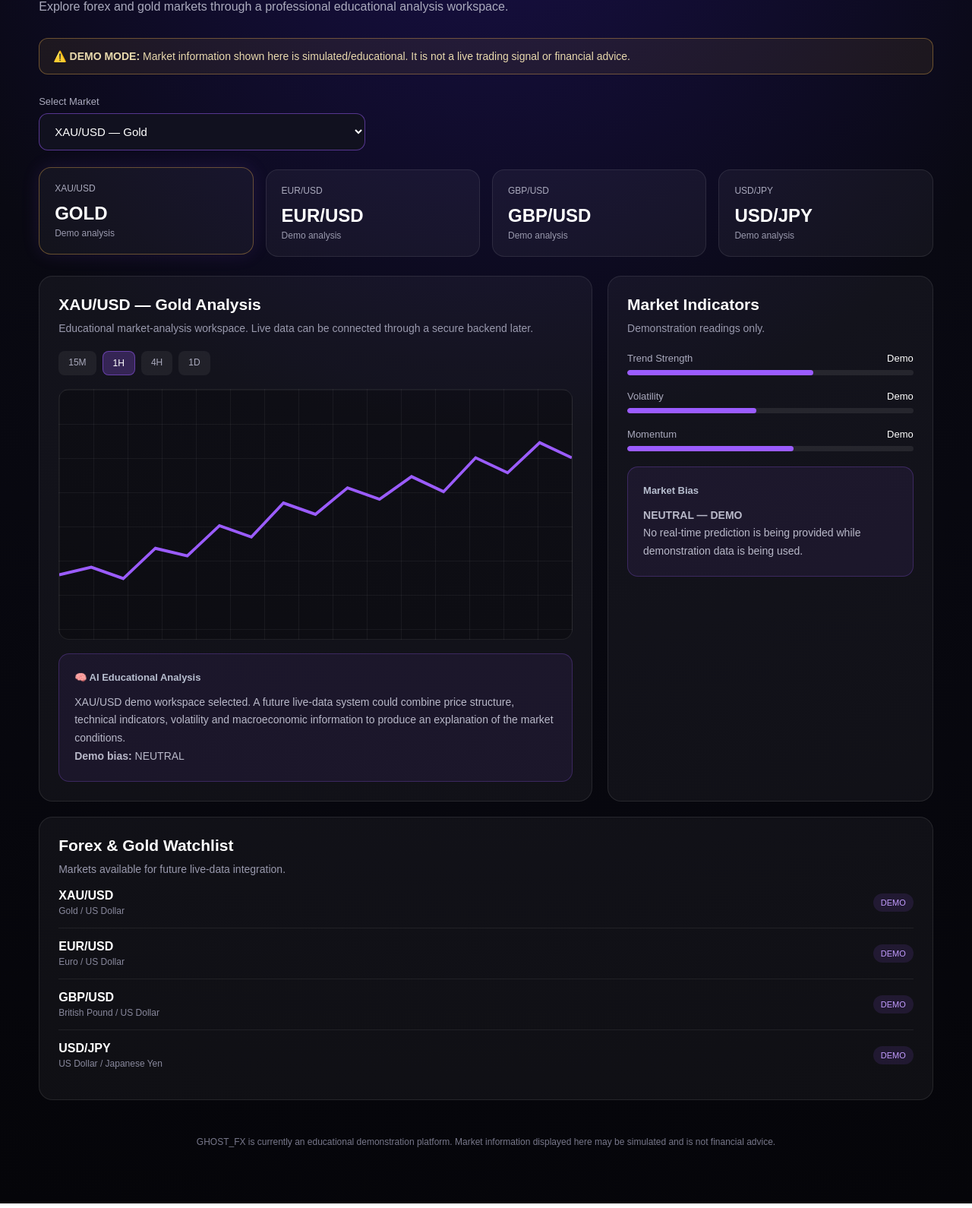
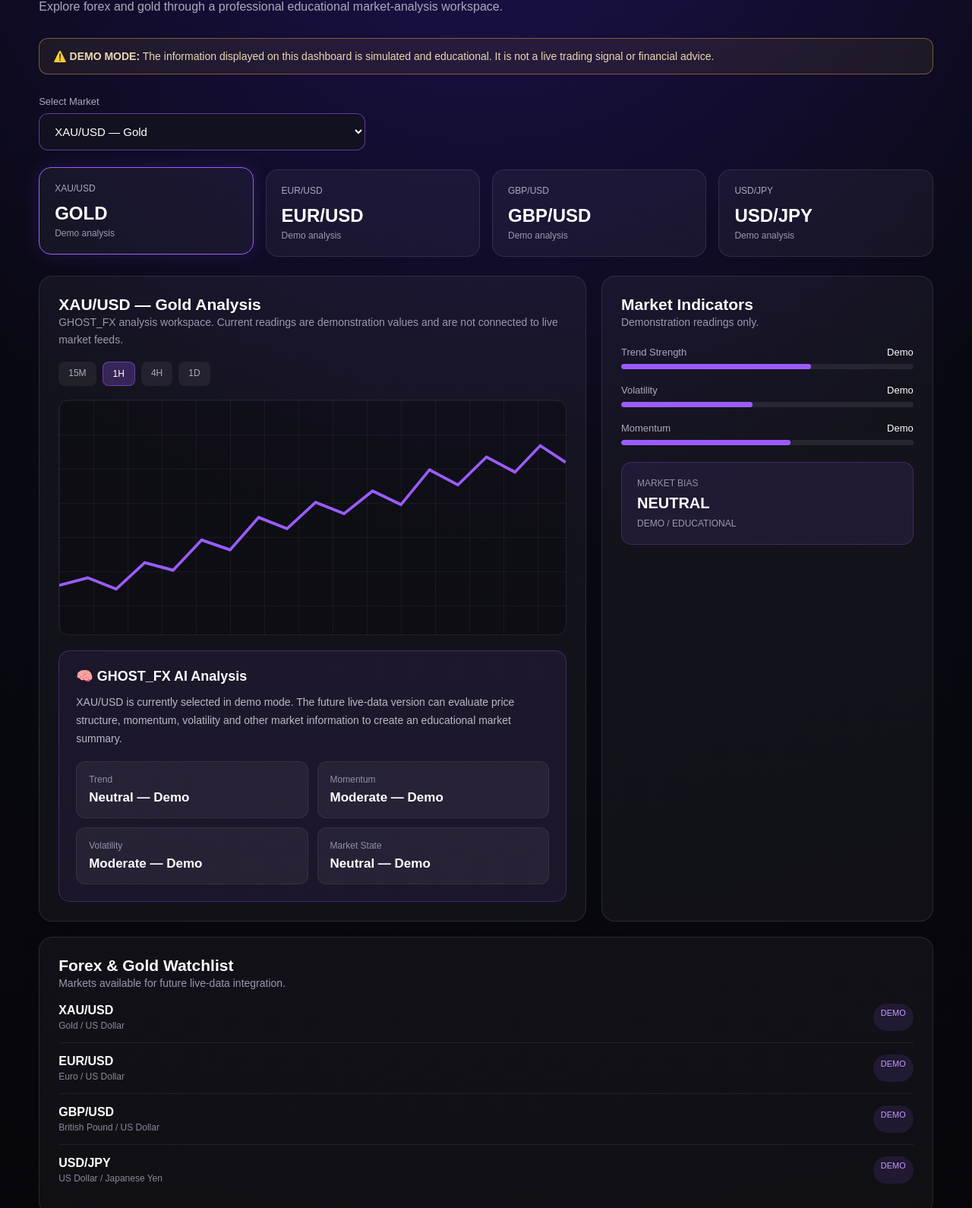
Before and after one commit to rohanharilall22-arch/GHOST_FX, a plain HTML site: page dashboard.html in a window 1280 px wide. Shown: the part 235-1825 px from the top of the page at 76% size. Drawn offline with Linux system fonts and the light colour scheme.

Commit message:
Refactor dashboard layout and update AI analysis
Updated the dashboard title and improved styling. Enhanced AI analysis section and adjusted demo text.

```diff
--- a/dashboard.html
+++ b/dashboard.html
@@ -3,23 +3,18 @@
 <head>
   <meta charset="UTF-8">
   <meta name="viewport" content="width=device-width, initial-scale=1.0">
-
-  <title>GHOST_FX — Market Dashboard</title>
-
+  <title>GHOST_FX — AI Market Dashboard</title>
   <link rel="stylesheet" href="style.css">
 
   <style>
-    * {
-      box-sizing: border-box;
-    }
+    * { box-sizing: border-box; }
 
     body {
       margin: 0;
       background:
-        radial-gradient(circle at 50% 0%, #19104a 0%, #090912 42%, #050509 100%);
-      color: #fff;
+        radial-gradient(circle at 50% 0%, #1d1250 0%, #090912 45%, #050509 100%);
+      color: white;
       font-family: Arial, Helvetica, sans-serif;
-      min-height: 100vh;
     }
 
     .navbar {
@@ -27,17 +22,13 @@
       justify-content: space-between;
       align-items: center;
       padding: 20px 6%;
-      background: rgba(5,5,12,.9);
+      background: rgba(5,5,12,.92);
       border-bottom: 1px solid rgba(255,255,255,.08);
-      position: sticky;
-      top: 0;
-      z-index: 10;
     }
 
     .logo {
       font-size: 23px;
       font-weight: 800;
-      letter-spacing: 1px;
     }
 
     .logo span {
@@ -45,15 +36,11 @@
     }
 
     .home-btn {
-      color: #fff;
+      color: white;
       text-decoration: none;
       padding: 10px 18px;
-      border: 1px solid rgba(155,92,255,.55);
+      border: 1px solid rgba(155,92,255,.6);
       border-radius: 10px;
-    }
-
-    .home-btn:hover {
-      background: rgba(155,92,255,.15);
     }
 
     .dashboard {
@@ -77,16 +64,16 @@
     .subtitle {
       color: #aaaabd;
       line-height: 1.7;
-      max-width: 720px;
+      max-width: 750px;
     }
 
     .demo-warning {
       margin: 28px 0;
       padding: 15px 18px;
-      border: 1px solid rgba(255,190,80,.35);
+      border: 1px solid rgba(255,190,80,.4);
       background: rgba(255,190,80,.07);
       border-radius: 12px;
-      color: #e9d9ad;
+      color: #e8d9b0;
       font-size: 14px;
     }
 
@@ -106,16 +93,11 @@
       max-width: 430px;
       padding: 14px 16px;
       background: #11111f;
-      color: #fff;
-      border: 1px solid rgba(155,92,255,.5);
+      color: white;
+      border: 1px solid rgba(155,92,255,.55);
       border-radius: 12px;
       font-size: 15px;
-      cursor: pointer;
       outline: none;
-    }
-
-    .selector select:focus {
-      border-color: #9b5cff;
     }
 
     .market-grid {
@@ -129,7 +111,7 @@
       padding: 20px;
       border-radius: 16px;
       background: rgba(255,255,255,.045);
-      border: 1px solid rgba(255,255,255,.09);
+      border: 1px solid rgba(255,255,255,.1);
       cursor: pointer;
       transition: .2s;
     }
@@ -138,11 +120,7 @@
     .market-card.selected {
       transform: translateY(-3px);
       border-color: #9b5cff;
-      box-shadow: 0 0 25px rgba(155,92,255,.12);
-    }
-
-    .market-card.gold {
-      border-color: rgba(255,190,80,.35);
+      box-shadow: 0 0 25px rgba(155,92,255,.15);
     }
 
     .market-name {
@@ -163,21 +141,19 @@
 
     .layout {
       display: grid;
-      grid-template-columns: 1.7fr 1fr;
+      grid-template-columns: 1.65fr 1fr;
       gap: 20px;
-      margin-top: 20px;
     }
 
     .panel {
       background: rgba(255,255,255,.045);
-      border: 1px solid rgba(255,255,255,.09);
+      border: 1px solid rgba(255,255,255,.1);
       border-radius: 18px;
       padding: 25px;
     }
 
     .panel h2 {
       margin-top: 0;
-      margin-bottom: 8px;
       font-size: 21px;
     }
 
@@ -189,9 +165,8 @@
 
     .timeframes {
       display: flex;
-      flex-wrap: wrap;
       gap: 8px;
-      margin-top: 18px;
+      margin: 18px 0;
     }
 
     .timeframe {
@@ -210,8 +185,7 @@
     }
 
     .chart {
-      height: 330px;
-      margin-top: 18px;
+      height: 310px;
       border-radius: 14px;
       overflow: hidden;
       background-color: rgba(0,0,0,.25);
@@ -227,23 +201,49 @@
       height: 100%;
     }
 
-    .analysis {
-      margin-top: 18px;
-      padding: 20px;
-      border-radius: 14px;
+    .ai-analysis {
+      margin-top: 20px;
+      padding: 22px;
+      border-radius: 15px;
       background: rgba(155,92,255,.08);
-      border: 1px solid rgba(155,92,255,.25);
+      border: 1px solid rgba(155,92,255,.3);
     }
 
-    .analysis-title {
-      font-weight: 700;
-      margin-bottom: 10px;
+    .ai-title {
+      font-size: 18px;
+      font-weight: bold;
+      margin-bottom: 12px;
     }
 
-    .analysis p {
+    .ai-analysis p {
       color: #b9b9c9;
       font-size: 14px;
       line-height: 1.7;
+    }
+
+    .reading-grid {
+      display: grid;
+      grid-template-columns: 1fr 1fr;
+      gap: 12px;
+      margin-top: 18px;
+    }
+
+    .reading {
+      padding: 16px;
+      background: rgba(255,255,255,.05);
+      border-radius: 12px;
+      border: 1px solid rgba(255,255,255,.07);
+    }
+
+    .reading-label {
+      color: #9292a7;
+      font-size: 12px;
+    }
+
+    .reading-value {
+      margin-top: 7px;
+      font-size: 17px;
+      font-weight: bold;
     }
 
     .indicator {
@@ -270,9 +270,22 @@
 
     .fill {
       height: 100%;
-      width: 60%;
       background: #9b5cff;
       border-radius: inherit;
+    }
+
+    .bias-box {
+      margin-top: 22px;
+      padding: 20px;
+      border-radius: 14px;
+      background: rgba(155,92,255,.1);
+      border: 1px solid rgba(155,92,255,.25);
+    }
+
+    .bias {
+      font-size: 20px;
+      font-weight: bold;
+      margin: 8px 0;
     }
 
     .watchlist {
@@ -282,7 +295,6 @@
     .watch-item {
       display: flex;
       justify-content: space-between;
-      align-items: center;
       padding: 15px 0;
       border-bottom: 1px solid rgba(255,255,255,.07);
     }
@@ -292,7 +304,7 @@
     }
 
     .symbol {
-      font-weight: 700;
+      font-weight: bold;
     }
 
     .market-description {
@@ -332,8 +344,8 @@
         grid-template-columns: 1fr;
       }
 
-      .dashboard {
-        width: 94%;
+      .reading-grid {
+        grid-template-columns: 1fr;
       }
     }
   </style>
@@ -353,21 +365,19 @@
 
 <main class="dashboard">
 
-  <section>
   <div class="eyebrow">AI MARKET ANALYSIS</div>
 
   <h1>Market Dashboard</h1>
 
   <p class="subtitle">
-      Explore forex and gold markets through a professional
-      educational analysis workspace.
+    Explore forex and gold through a professional educational
+    market-analysis workspace.
   </p>
-  </section>
 
   <div class="demo-warning">
     ⚠️ <strong>DEMO MODE:</strong>
-    Market information shown here is simulated/educational.
-    It is not a live trading signal or financial advice.
+    The information displayed on this dashboard is simulated
+    and educational. It is not a live trading signal or financial advice.
   </div>
 
   <!-- MARKET SELECTOR -->
@@ -380,31 +390,20 @@
 
     <select id="marketSelect">
 
-      <option value="XAU/USD">
-        XAU/USD — Gold
-      </option>
-
-      <option value="EUR/USD">
-        EUR/USD
-      </option>
-
-      <option value="GBP/USD">
-        GBP/USD
-      </option>
-
-      <option value="USD/JPY">
-        USD/JPY
-      </option>
+      <option value="XAU/USD">XAU/USD — Gold</option>
+      <option value="EUR/USD">EUR/USD</option>
+      <option value="GBP/USD">GBP/USD</option>
+      <option value="USD/JPY">USD/JPY</option>
 
     </select>
 
   </div>
 
-  <!-- MARKET CARDS -->
+  <!-- MARKETS -->
 
   <section class="market-grid">
 
-    <div class="market-card gold selected" data-market="XAU/USD">
+    <div class="market-card selected" data-market="XAU/USD">
       <div class="market-name">XAU/USD</div>
       <div class="market-price">GOLD</div>
       <div class="demo-text">Demo analysis</div>
@@ -432,7 +431,7 @@
 
   <section class="layout">
 
-    <!-- CHART -->
+    <!-- MAIN ANALYSIS -->
 
     <div class="panel">
 
@@ -441,8 +440,8 @@
       </h2>
 
       <p class="description">
-        Educational market-analysis workspace.
-        Live data can be connected through a secure backend later.
+        GHOST_FX analysis workspace. Current readings are demonstration
+        values and are not connected to live market feeds.
       </p>
 
       <div class="timeframes">
@@ -454,29 +453,33 @@
 
       </div>
 
+      <!-- DEMO CHART -->
+
       <div class="chart">
 
-        <svg viewBox="0 0 800 330" preserveAspectRatio="none">
+        <svg viewBox="0 0 800 310" preserveAspectRatio="none">
 
           <polyline
             points="
             0,245
-            50,235
-            100,250
-            150,210
-            200,220
-            250,180
-            300,195
-            350,150
-            400,165
-            450,130
-            500,145
-            550,115
-            600,135
-            650,90
-            700,110
-            750,70
-            800,90
+            45,235
+            90,250
+            135,215
+            180,225
+            225,185
+            270,198
+            315,155
+            360,170
+            405,135
+            450,150
+            495,120
+            540,138
+            585,92
+            630,112
+            675,75
+            720,95
+            760,60
+            800,82
             "
             fill="none"
             stroke="#9b5cff"
@@ -487,23 +490,52 @@
 
       </div>
 
-      <div class="analysis">
+      <!-- AI ANALYSIS -->
 
-        <div class="analysis-title">
-          🧠 AI Educational Analysis
+      <div class="ai-analysis">
+
+        <div class="ai-title">
+          🧠 GHOST_FX AI Analysis
         </div>
 
         <p id="analysisText">
-          XAU/USD demo workspace selected.
-          A future live-data system could combine price structure,
-          technical indicators, volatility and macroeconomic information
-          to produce an explanation of the market conditions.
+          XAU/USD is currently selected in demo mode.
+          The future live-data version can evaluate price structure,
+          momentum, volatility and other market information to create
+          an educational market summary.
         </p>
 
-        <p>
-          <strong>Demo bias:</strong>
-          <span id="biasText">NEUTRAL</span>
-        </p>
+        <div class="reading-grid">
+
+          <div class="reading">
+            <div class="reading-label">Trend</div>
+            <div class="reading-value" id="trendValue">
+              Neutral — Demo
+            </div>
+          </div>
+
+          <div class="reading">
+            <div class="reading-label">Momentum</div>
+            <div class="reading-value" id="momentumValue">
+              Moderate — Demo
+            </div>
+          </div>
+
+          <div class="reading">
+            <div class="reading-label">Volatility</div>
+            <div class="reading-value" id="volatilityValue">
+              Moderate — Demo
+            </div>
+          </div>
+
+          <div class="reading">
+            <div class="reading-label">Market State</div>
+            <div class="reading-value" id="stateValue">
+              Neutral — Demo
+            </div>
+          </div>
+
+        </div>
 
       </div>
 
@@ -522,10 +554,7 @@
       <div class="indicator">
 
         <div class="indicator-top">
-          <span class="indicator-label">
-            Trend Strength
-          </span>
-
+          <span class="indicator-label">Trend Strength</span>
           <span>Demo</span>
         </div>
 
@@ -538,10 +567,7 @@
       <div class="indicator">
 
         <div class="indicator-top">
-          <span class="indicator-label">
-            Volatility
-          </span>
-
+          <span class="indicator-label">Volatility</span>
           <span>Demo</span>
         </div>
 
@@ -554,10 +580,7 @@
       <div class="indicator">
 
         <div class="indicator-top">
-          <span class="indicator-label">
-            Momentum
-          </span>
-
+          <span class="indicator-label">Momentum</span>
           <span>Demo</span>
         </div>
 
@@ -567,20 +590,19 @@
 
       </div>
 
-      <div class="analysis">
+      <div class="bias-box">
 
-        <div class="analysis-title">
-          Market Bias
+        <div class="reading-label">
+          MARKET BIAS
         </div>
 
-        <p>
-          <strong>NEUTRAL — DEMO</strong>
-        </p>
+        <div class="bias" id="biasValue">
+          NEUTRAL
+        </div>
 
-        <p>
-          No real-time prediction is being provided while
-          demonstration data is being used.
-        </p>
+        <div class="demo-text">
+          DEMO / EDUCATIONAL
+        </div>
 
       </div>
 
@@ -599,115 +621,190 @@
     </p>
 
     <div class="watch-item">
-
       <div>
         <div class="symbol">XAU/USD</div>
         <div class="market-description">Gold / US Dollar</div>
       </div>
-
       <span class="status">DEMO</span>
-
     </div>
 
     <div class="watch-item">
-
       <div>
         <div class="symbol">EUR/USD</div>
         <div class="market-description">Euro / US Dollar</div>
       </div>
-
       <span class="status">DEMO</span>
-
     </div>
 
     <div class="watch-item">
-
       <div>
         <div class="symbol">GBP/USD</div>
         <div class="market-description">British Pound / US Dollar</div>
       </div>
-
       <span class="status">DEMO</span>
-
     </div>
 
     <div class="watch-item">
-
       <div>
         <div class="symbol">USD/JPY</div>
         <div class="market-description">US Dollar / Japanese Yen</div>
       </div>
-
       <span class="status">DEMO</span>
-
     </div>
 
   </section>
 
   <div class="footer">
-
-    GHOST_FX is currently an educational demonstration platform.
-    Market information displayed here may be simulated and is not
-    financial advice.
-
+    GHOST_FX is an educational demonstration platform.
+    Information displayed here may be simulated and is not financial advice.
   </div>
 
 </main>
 
 <script>
-  const marketSelect = document.getElementById("marketSelect");
-  const analysisTitle = document.getElementById("analysisTitle");
-  const analysisText = document.getElementById("analysisText");
-  const biasText = document.getElementById("biasText");
-  const cards = document.querySelectorAll(".market-card");
 
-  function selectMarket(market) {
+  const marketSelect =
+    document.getElementById("marketSelect");
+
+  const analysisTitle =
+    document.getElementById("analysisTitle");
+
+  const analysisText =
+    document.getElementById("analysisText");
+
+  const trendValue =
+    document.getElementById("trendValue");
+
+  const momentumValue =
+    document.getElementById("momentumValue");
+
+  const volatilityValue =
+    document.getElementById("volatilityValue");
+
+  const stateValue =
+    document.getElementById("stateValue");
+
+  const biasValue =
+    document.getElementById("biasValue");
+
+  const cards =
+    document.querySelectorAll(".market-card");
+
+
+  function updateMarket(market) {
+
+    if (market === "XAU/USD") {
 
       analysisTitle.textContent =
-      market + " — " +
-      (market === "XAU/USD" ? "Gold Analysis" : "Market Analysis");
+        "XAU/USD — Gold Analysis";
+
+      analysisText.textContent =
+        "Gold is selected in demo mode. The future live-data system can evaluate price structure, momentum, volatility and other market information to create an educational market summary.";
+
+      trendValue.textContent =
+        "Neutral — Demo";
+
+      momentumValue.textContent =
+        "Moderate — Demo";
+
+      volatilityValue.textContent =
+        "Moderate — Demo";
+
+      stateValue.textContent =
+        "Neutral — Demo";
+
+      biasValue.textContent =
+        "NEUTRAL";
+
+    }
+
+    else {
+
+      analysisTitle.textContent =
+        market + " — Market Analysis";
 
       analysisText.textContent =
         market +
-      " demo workspace selected. A future live-data system could combine price structure, technical indicators, volatility and macroeconomic information to produce an educational explanation of current market conditions.";
+        " is selected in demo mode. The future live-data system can evaluate price structure, momentum, volatility and other market information to create an educational market summary.";
 
-    biasText.textContent = "NEUTRAL";
+      trendValue.textContent =
+        "Neutral — Demo";
 
-    marketSelect.value = market;
+      momentumValue.textContent =
+        "Moderate — Demo";
+
+      volatilityValue.textContent =
+        "Moderate — Demo";
+
+      stateValue.textContent =
+        "Neutral — Demo";
+
+      biasValue.textContent =
+        "NEUTRAL";
+    }
+
 
     cards.forEach(card => {
+
       card.classList.remove("selected");
 
       if (card.dataset.market === market) {
         card.classList.add("selected");
       }
+
     });
+
   }
 
-  marketSelect.addEventListener("change", function () {
-    selectMarket(this.value);
-  });
+
+  marketSelect.addEventListener(
+    "change",
+    function () {
+      updateMarket(this.value);
+    }
+  );
+
 
   cards.forEach(card => {
 
-    card.addEventListener("click", function () {
-      selectMarket(this.dataset.market);
-    });
+    card.addEventListener(
+      "click",
+      function () {
+
+        const market =
+          this.dataset.market;
+
+        marketSelect.value =
+          market;
+
+        updateMarket(market);
+
+      }
+    );
 
   });
 
-  document.querySelectorAll(".timeframe").forEach(button => {
-
-    button.addEventListener("click", function () {
 
   document.querySelectorAll(".timeframe")
-        .forEach(item => item.classList.remove("active"));
+    .forEach(button => {
+
+      button.addEventListener(
+        "click",
+        function () {
+
+          document
+            .querySelectorAll(".timeframe")
+            .forEach(item =>
+              item.classList.remove("active")
+            );
 
           this.classList.add("active");
 
+        }
+      );
+
     });
 
-  });
 </script>
 
 <script src="script.js"></script>
```
Lines whose indentation alone changed are shown as unchanged.
